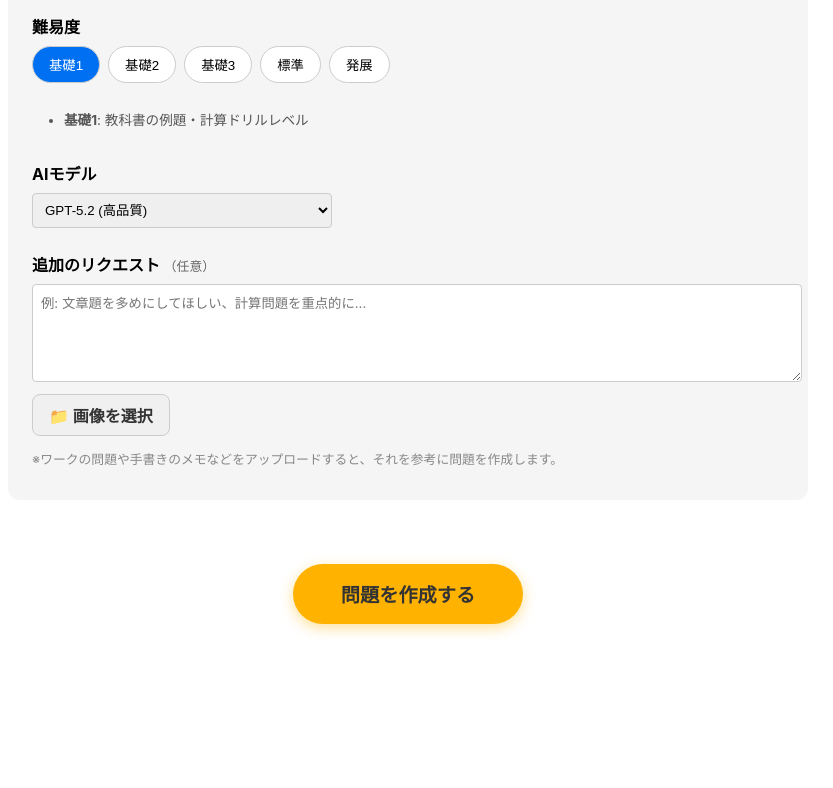
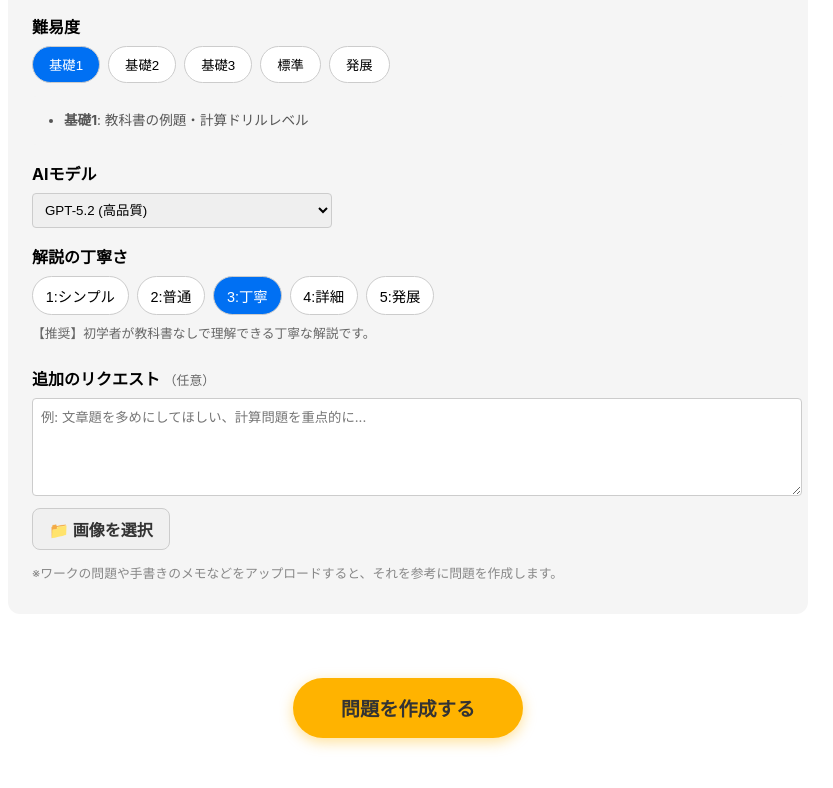
Before and after one commit to TatsuruHisanaga/math-app, a Next.js app: page / in a window 1280 px wide. Shown: the part 791-1579 px from the top of the page, without its empty margins (232-1065 px from the left). Before the commit the page ends 1487 px from the top, so only its background shows below. Built offline with nearby package versions, Linux system fonts and the light colour scheme.

Commit message:
feat: 解説の丁寧さ5段階を選択可能に

```diff
--- a/src/lib/verify/regenerate.ts
+++ b/src/lib/verify/regenerate.ts
@@ -32,8 +32,20 @@ export class GenerationPipeline {
         modelOverride?: string,
         onProgress?: (current: number, total: number) => void,
         otherRequests?: string,
-        images?: any[] // New parameter for images
+        images?: any[], // New parameter for images
+        explanationDetail: number = 3 // New parameter for explanation detail
     ): Promise<{ problems: ValidatedProblem[], intent: string, point_review_latex: string }> {
+        // Define explanation instructions based on detail level
+        const detailInstructions: Record<number, string> = {
+            1: "Explanation check: **Extremely Concise**. Provide only the essential calculation steps. Minimal text explanation.",
+            2: "Explanation check: **Concise/Standard**. Focus on the solution path without excessive detail. Standard textbook example level.",
+            3: "Explanation check: **Detailed & Beginner Friendly**. Explanations must be understandable for beginners **without looking at a textbook**. Break down steps logically and explain 'why'.",
+            4: "Explanation check: **Very Detailed**. Do not skip any intermediate calculation steps. Explain the reasoning for every operation carefully.",
+            5: "Explanation check: **Advanced & Educational**. Explanations must be extremely detailed. **CRITICAL**: Include 'One Point Advice', alternative solutions, or historical/theoretical background to stimulate intellectual curiosity."
+        };
+
+        const explanationInstruction = detailInstructions[explanationDetail] || detailInstructions[3];
+
         const systemPrompt = `You are a skilled mathematics teacher creating exercise problems for Japanese students.
 Generate ${count} math problems based on the unit topic and difficulty provided.
 IMPORTANT: You MUST generate EXACTLY ${count} problems. Do not generate fewer than requested.
@@ -42,7 +54,7 @@ IMPORTANT: If "Focus topics" are provided, you MUST distribute the problems even
 Output MUST be a valid JSON object strictly matching the schema.
 - 'stem_latex': The problem text in LaTeX. Use Japanese for text. IMPORTANT: All math expressions (e.g. equations, variables like x) MUST be wrapped in $...$ (inline math) or $$...$$ (display math). DO NOT include the answer in this field.
 - 'answer_latex': The descriptive answer in LaTeX. Include intermediate steps/derivations. Example: "$(x+1)(x+2) = 0 \\rightarrow x = -1, -2$". Wrappers $...$ required. Do NOT include "Answer:" prefix.
-- 'explanation_latex': Detailed explanation. Wrap all math in $...$.
+- 'explanation_latex': Detailed explanation. Wrap all math in $...$. ${explanationInstruction}
 - 'point_review_latex': A summary of key formulas, theorems, and concepts used in this problem set, formatted as a LaTeX itemize environment (\\begin{itemize} ... \\end{itemize}). Each item should start with a bold topic name, e.g., \\item \\textbf{Topic}: Content. Japanese text with math in $...$.
 - 'difficulty': One of L1, L2, L3, L4, L5.
 - 'intent': A brief description of the generation intent in Japanese. IMPORTANT: Wrap ALL math symbols (e.g. $n$, $P$, $C$, equations) in $...$ to ensure they render correctly. Do not use plain text for math. When mentioning difficulty, use Japanese terms: "基礎1" (L1), "基礎2" (L2), "基礎3" (L3), "標準" (L4), "発展" (L5).
--- a/src/pages/api/generate_ai.ts
+++ b/src/pages/api/generate_ai.ts
@@ -63,6 +63,8 @@ export default async function handler(
     } else if (typeof rawAiModel === 'string') {
         aiModel = rawAiModel;
     }
+
+    const explanationDetail = parseInt(fields.explanationDetail?.[0] || '3');
     const additionalRequest = fields.additionalRequest?.[0] || '';
 
     if (!units || units.length === 0 || !count) {
@@ -151,7 +153,8 @@ export default async function handler(
              res.write(`data: ${JSON.stringify({ type: 'progress', count: current, total })}\n\n`);
         },
         additionalRequest,
-        images // Pass images
+        images, // Pass images
+        explanationDetail // Pass explanation detail
     );
 
     console.log('AI Generation Complete. Point Review Length:', point_review_latex?.length); // Debug Log
--- a/src/pages/index.tsx
+++ b/src/pages/index.tsx
@@ -609,6 +609,9 @@ export default function Home() {
     }
   };
 
+  /* Explanation Detail State */
+  const [explanationDetail, setExplanationDetail] = useState(3);
+
   const downloadCurrentPdf = () => {
         if (!pdfUrl) return;
         const a = document.createElement('a');
@@ -762,7 +765,8 @@ export default function Home() {
           difficulties: difficulty,
           count: generatedProblems.length,
           pointReview: pointReview,
-          options
+          options,
+          explanationDetail
         })
       });
 
@@ -1080,6 +1084,39 @@ export default function Home() {
                <option value="gpt-5.2">GPT-5.2 (高品質)</option>
                <option value="gpt-5-mini">GPT-5 mini (高速)</option>
              </select>
+          </div>
+
+          <div style={{ marginTop: '1rem' }}>
+             <label style={{ display: 'block', fontWeight: 'bold', marginBottom: '0.5rem' }}>解説の丁寧さ</label>
+             <div style={{ display: 'flex', gap: '0.5rem', flexWrap: 'wrap' }}>
+                 {[1, 2, 3, 4, 5].map(level => {
+                     const labels: Record<number, string> = { 1: '1:シンプル', 2: '2:普通', 3: '3:丁寧', 4: '4:詳細', 5: '5:発展' };
+                     return (
+                         <button
+                            key={level}
+                            onClick={() => setExplanationDetail(level)}
+                            style={{
+                                padding: '0.5rem 0.8rem',
+                                borderRadius: '20px',
+                                border: '1px solid #ccc',
+                                background: explanationDetail === level ? '#0070f3' : '#fff',
+                                color: explanationDetail === level ? '#fff' : '#000',
+                                cursor: 'pointer',
+                                fontSize: '0.9rem'
+                            }}
+                         >
+                            {labels[level]}
+                         </button>
+                     );
+                 })}
+             </div>
+             <p style={{ margin: '0.5rem 0 0', fontSize: '0.8rem', color: '#666' }}>
+                 {explanationDetail === 1 && '計算過程のみなど、最小限の解説です。復習用。'}
+                 {explanationDetail === 2 && '教科書の例題レベルの標準的な解説です。'}
+                 {explanationDetail === 3 && '【推奨】初学者が教科書なしで理解できる丁寧な解説です。'}
+                 {explanationDetail === 4 && '途中式を省略せず、考え方を詳しく記述します。'}
+                 {explanationDetail === 5 && '背景知識や別解、発展的な内容を含めます。'}
+             </p>
           </div>
 
            <div style={{ marginTop: '1.5rem' }}>
```
